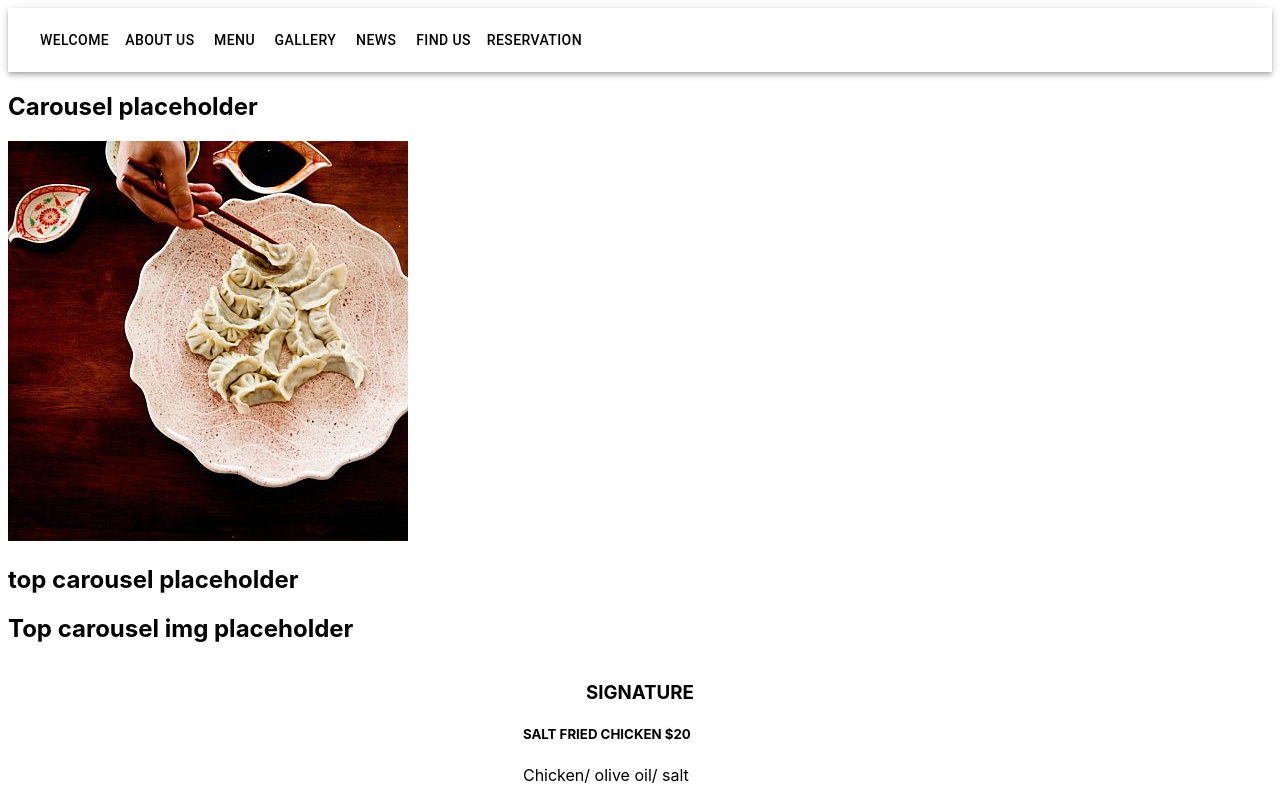
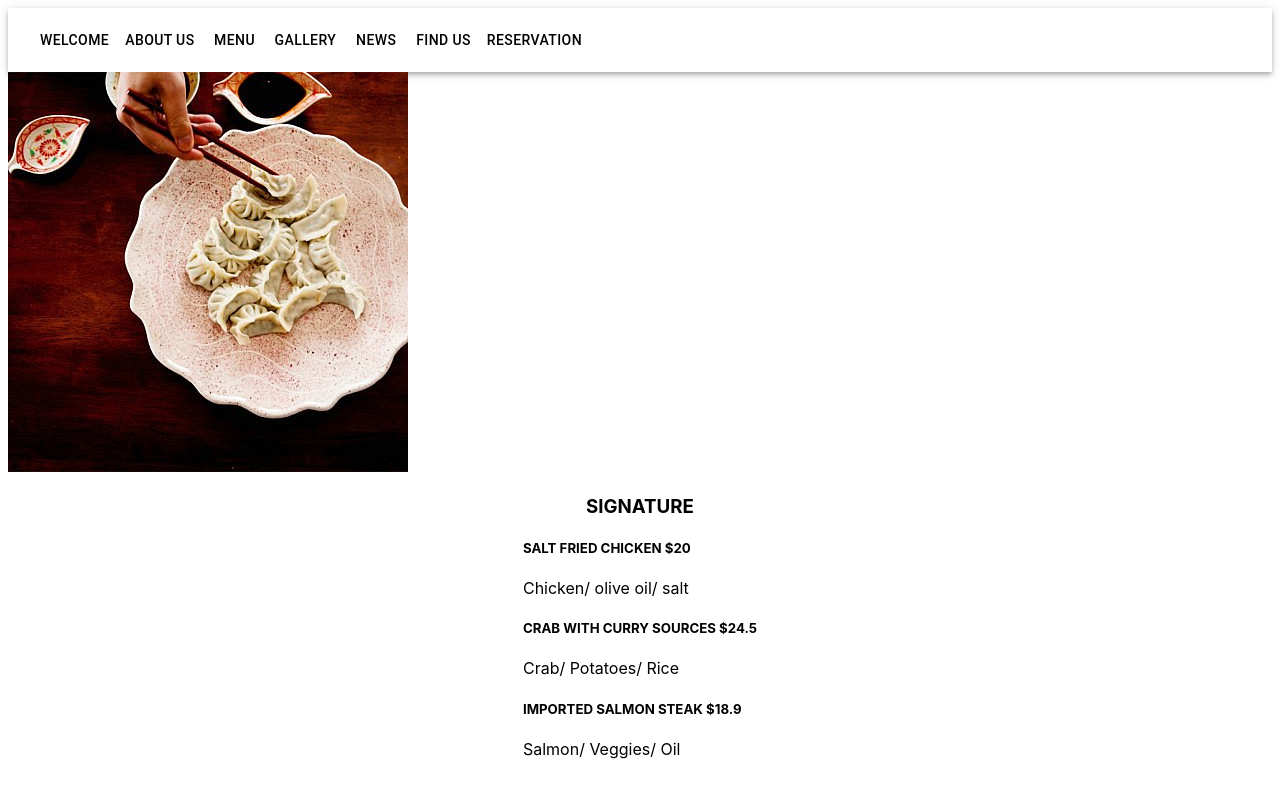
Before and after one commit to GretaSepulveda/Infinite-scroll-menu, a React (Create React App) app: page / in a window 1280 px wide. Shown: the top 795 px of the page. Built offline with nearby package versions, Linux system fonts and the light colour scheme.

Commit message:
removed the placeholder text for the top image carousel

```diff
--- a/src/Components/Carousel/Carousel.js
+++ b/src/Components/Carousel/Carousel.js
@@ -1,21 +1,10 @@
 import React from "react";
 import Dumplingplate from "../Images/Dumplingplate.jpeg";
-
 
 export default function Carousel() {
   return (
     <div classname="Carousel-Container">
-
-      <h2 className="Carousel-img">Carousel placeholder</h2>
-      <img src={Dumplingplate} alt="Dumpling"/>
-
-
-
-      <div>
-        <h2>top carousel placeholder</h2>
-        <h2 className="Carousel-img">Top carousel img placeholder</h2>
-
-      </div>
+      <img src={Dumplingplate} alt="Dumpling" />
     </div>
   );
 }
--- a/src/Components/Footer/Footer.js
+++ b/src/Components/Footer/Footer.js
@@ -1,4 +1,5 @@
 import React from "react";
+import { FontAwesomeIcon } from "@fortawesome/react-fontawesome";
 import "./Footer.css";
 
 export default function Footer() {
```
